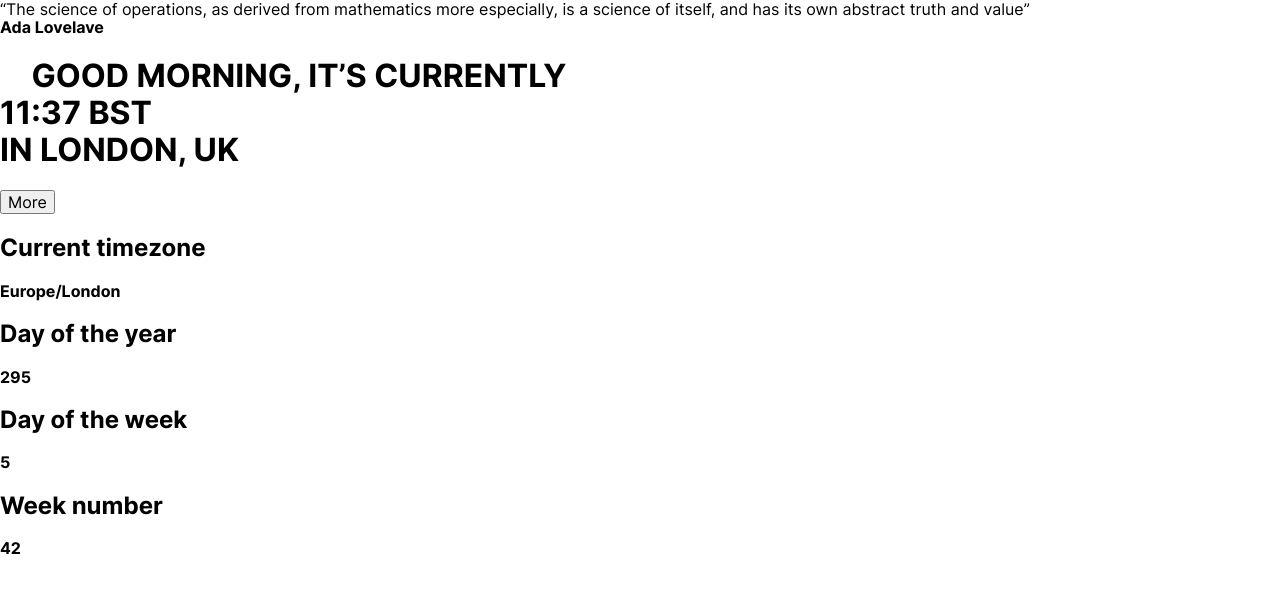
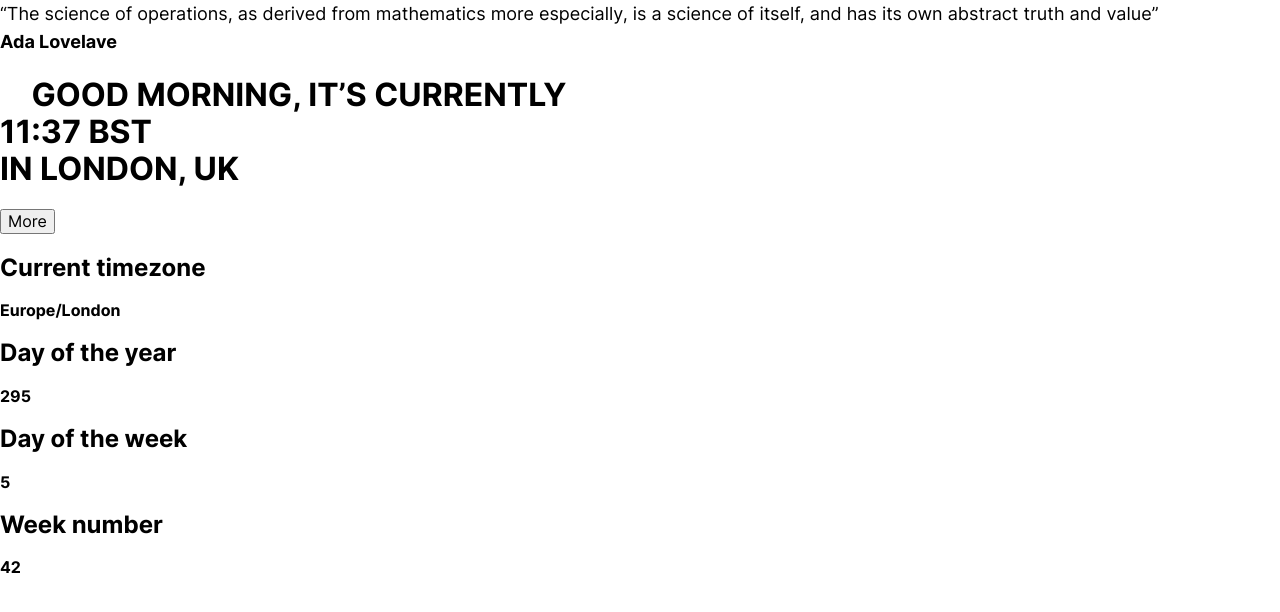
Before and after one commit to ZZ83/clock-app, a plain HTML site: page index.html in a window 1280 px wide. Drawn offline with Linux system fonts and the light colour scheme.

Commit message:
Add q and b tags font styles

```diff
--- a/css/styles.css
+++ b/css/styles.css
@@ -17,3 +17,17 @@
 html {
     font-family: "Inter", sans-serif;
 }
+
+q,
+b {
+    font-size: 0.75rem;
+    line-height: 1.375rem;
+}
+
+@media screen and (min-width: 768px) {
+    q,
+    b {
+        font-size: 1.125rem;
+        line-height: 1.75rem;
+    }
+}
```
